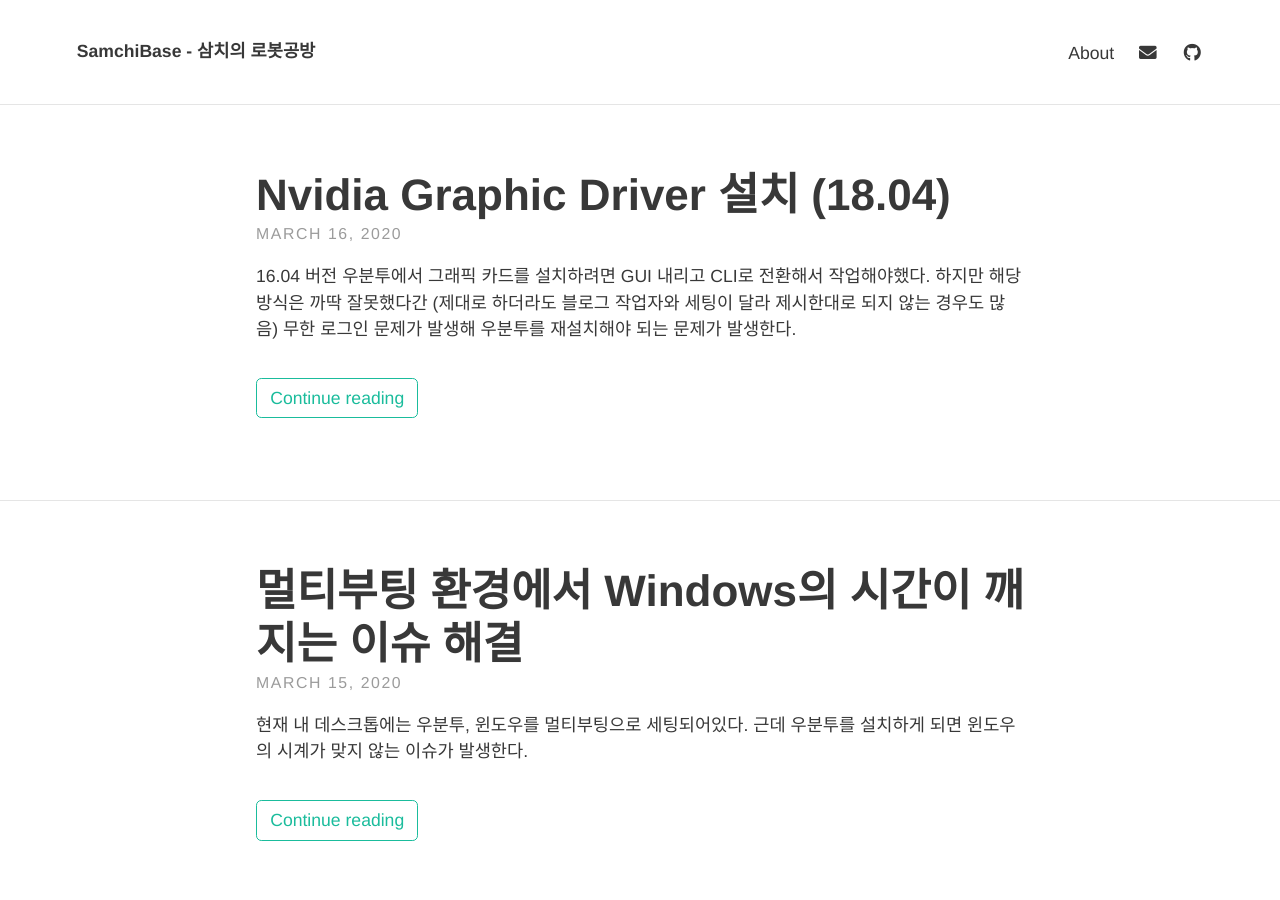
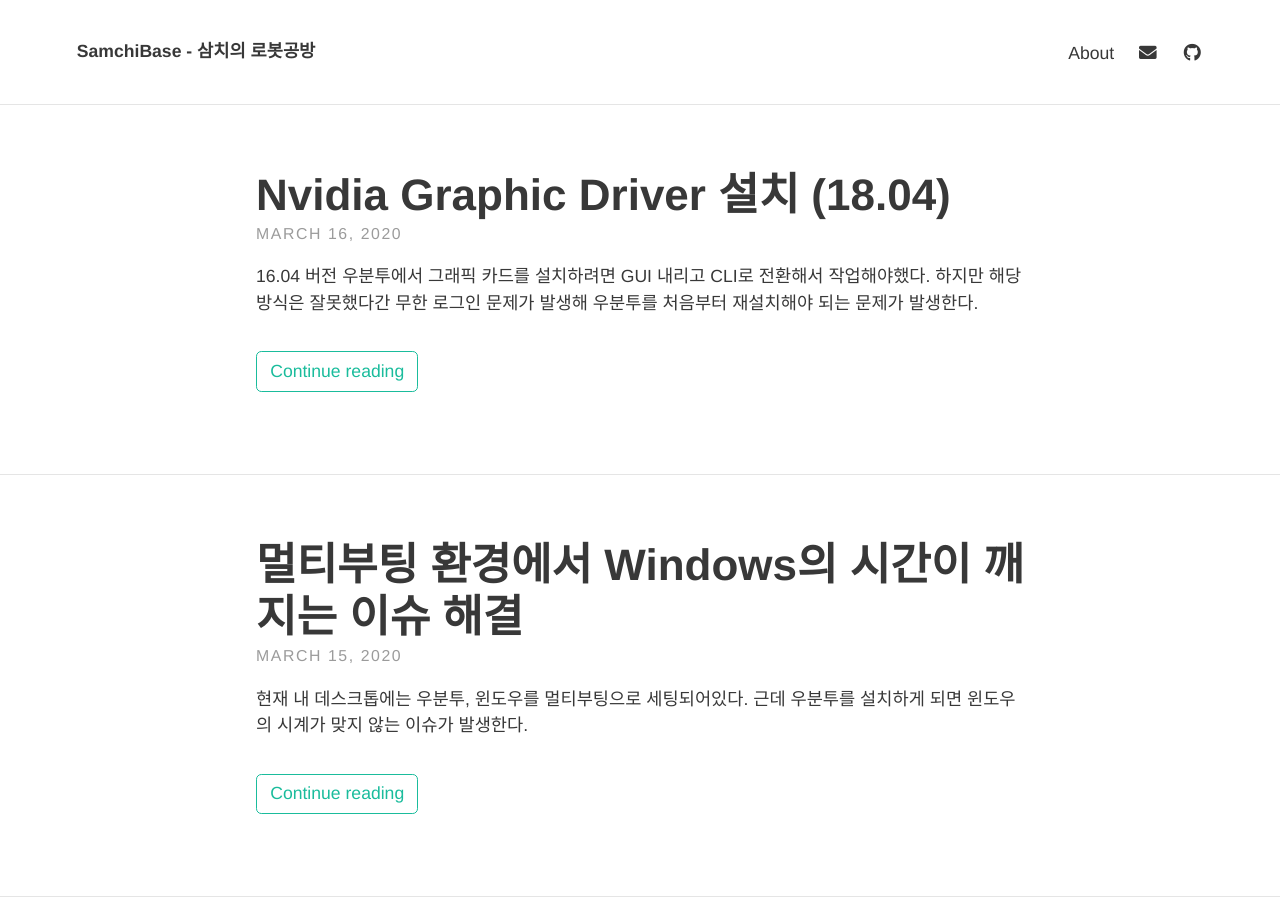
Before and after one commit to samchiRobot/samchirobot.github.io, a Jekyll site: the page built from index.html, in a window 1280 px wide and 900 px high. Built offline with Jekyll 4.4.1, drawn with Linux system fonts in a browser that asks for light colours; nearby versions of some CDN libraries; the list of posts is cut into pages by our own code.

Commit message:
modify post (200316)

```diff
--- a/_posts/2020-03-16-linux-nvidia_driver.md
+++ b/_posts/2020-03-16-linux-nvidia_driver.md
@@ -7,7 +7,7 @@ tags: [Development]
 background: '/img/200315_rcS.png'
 ---
 
-16.04 버전 우분투에서 그래픽 카드를 설치하려면 GUI 내리고 CLI로 전환해서 작업해야했다. 하지만 해당 방식은 까딱 잘못했다간 (제대로 하더라도 블로그 작업자와 세팅이 달라 제시한대로 되지 않는 경우도 많음) 무한 로그인 문제가 발생해 우분투를 재설치해야 되는 문제가 발생한다.
+16.04 버전 우분투에서 그래픽 카드를 설치하려면 GUI 내리고 CLI로 전환해서 작업해야했다.   하지만 해당 방식은 잘못했다간 무한 로그인 문제가 발생해 우분투를 처음부터 재설치해야 되는 문제가 발생한다.
 
 다행히 18.04에서는 해당 방식을 사용하지 않고 설치할 수 있다.
 
```
